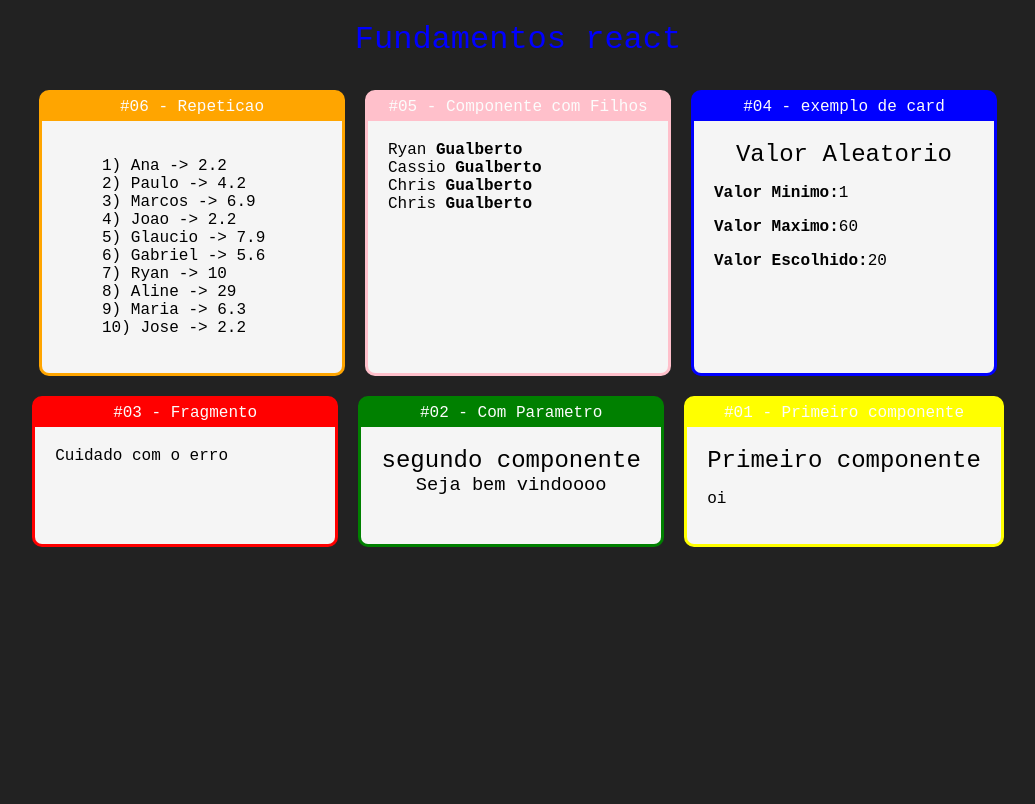
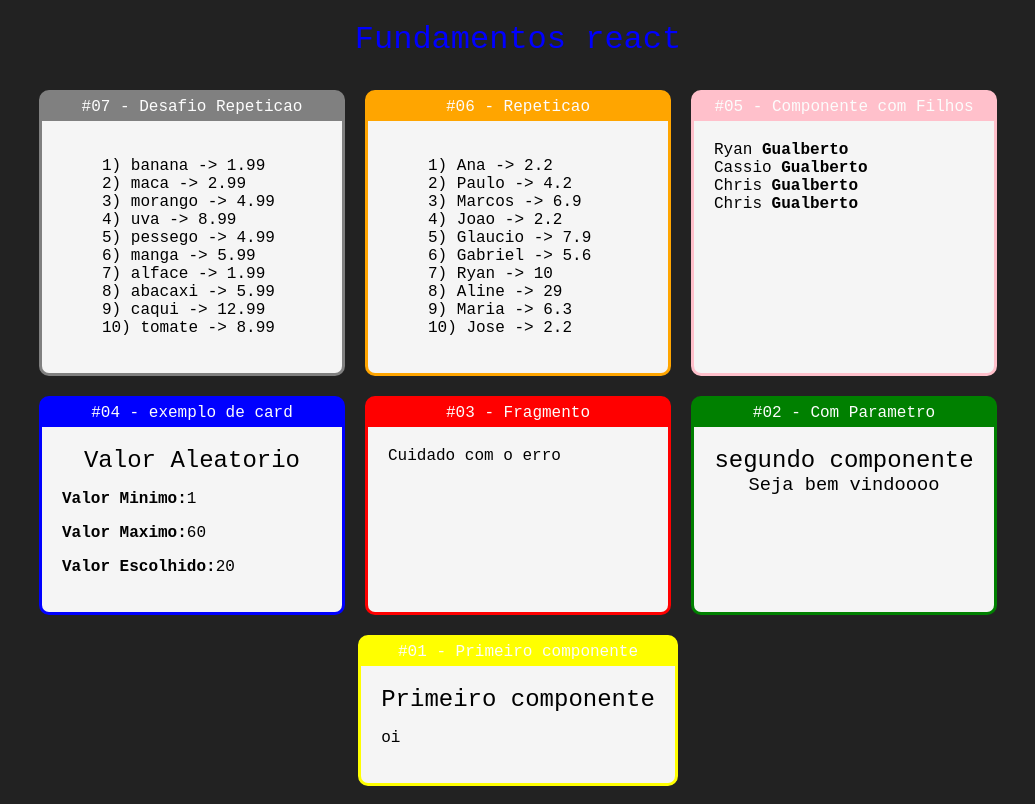
Before and after one commit to RyanGualberto/fundamentos-react, a React (Create React App) app: page / in a window 1280 px wide. Shown: the whole page, without its empty margins (122-1157 px from the left). Built offline with nearby package versions, Linux system fonts and the light colour scheme; the HTML template or start-up script is replaced by a standard one.

Commit message:
s2a29: desafio repetion

```diff
--- a/src/App.jsx
+++ b/src/App.jsx
@@ -7,6 +7,7 @@
 import FamiliaMembro from './components/basics/FamiliaMembro';
 import Familia from './components/basics/Familia';
 import ListaAlunos from './components/repeticao/ListaAlunos';
+import TabelaProduto from './components/repeticao/TabelaProduto.jsx'
 
 
 import './App.css'
@@ -17,6 +18,11 @@
         <div className='app'>
             { tag }
             <div className='card-group'>
+
+            <Card titulo="#07 - Desafio Repeticao" color="gray">
+                <TabelaProduto></TabelaProduto>
+            </Card>
+
             <Card titulo="#06 - Repeticao" color="orange">
                 <ListaAlunos></ListaAlunos>
             </Card>
--- /dev/null
+++ b/src/components/repeticao/TabelaProduto.jsx
@@ -0,0 +1,21 @@
+import React from "react";
+import produtos from "../../data/produtos";
+
+export default props => {
+    const produtosLi = produtos.map((produto) => {
+        return (
+            <li key={produto.id}>
+                {produto.id}) {produto.nome} -> {produto.preco}
+            </li>
+        )
+    })
+    return (
+        <div>
+            <ul style={{
+                listStyle: "none"
+            }}>
+               {produtosLi}
+            </ul>
+        </div>
+    )
+}
--- /dev/null
+++ b/src/data/produtos.js
@@ -0,0 +1,13 @@
+export default [
+    {id: 1, nome: 'banana', preco: 1.99},
+    {id: 2, nome: 'maca', preco: 2.99},
+    {id: 3, nome: 'morango', preco: 4.99},
+    {id: 4, nome: 'uva', preco: 8.99},
+    {id: 5, nome: 'pessego', preco: 4.99},
+    {id: 6, nome: 'manga', preco: 5.99},
+    {id: 7, nome: 'alface', preco: 1.99},
+    {id: 8, nome: 'abacaxi', preco: 5.99},
+    {id: 9, nome: 'caqui', preco: 12.99},
+    {id: 10, nome: 'tomate', preco: 8.99}
+
+]
```
